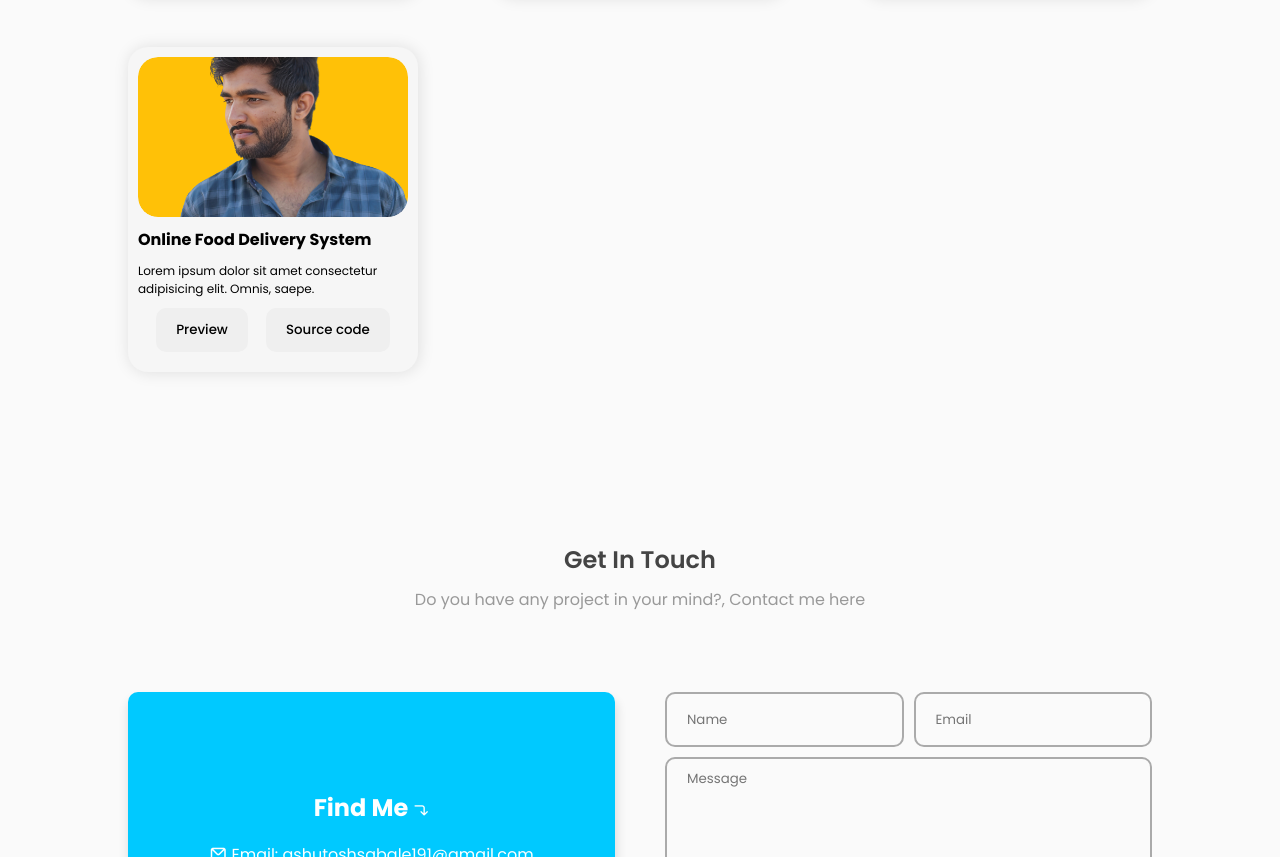
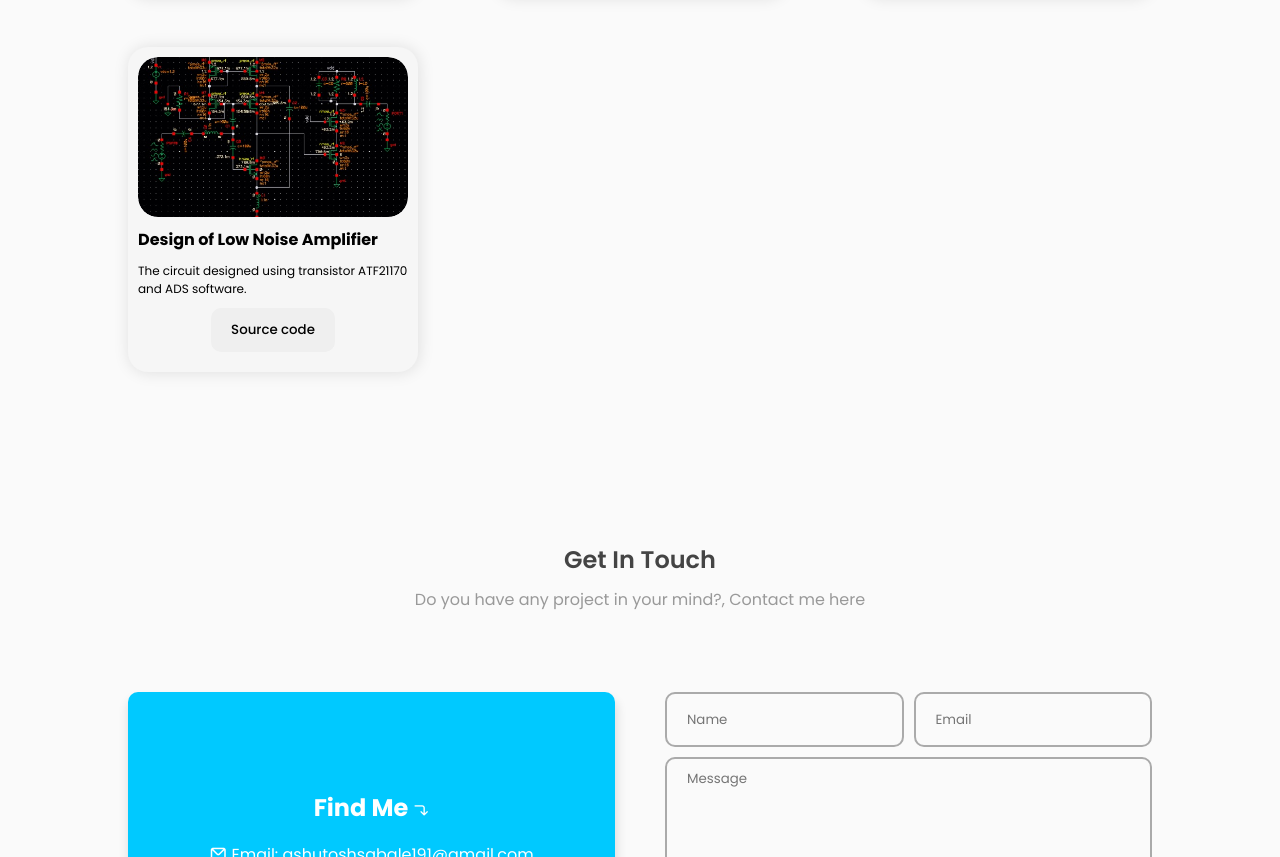
Before and after one commit to ashutoshsabale/ashutoshsabale-portfolio, a plain HTML site: page index.html in a window 1280 px wide. Shown: the part 2315-3172 px from the top of the page. Drawn offline with nearby package versions, Linux system fonts and the light colour scheme.

Commit message:
project added

```diff
--- a/index.html
+++ b/index.html
@@ -239,13 +239,13 @@
                 </div>
                 <div class="project-card">
                   <div class="project-box-img">
-                    <img src="./src/photos/3.png" alt="preview Image">
+                    <img src="./src/photos/LNA-schematic.jpg" alt="preview Image">
                   </div>
-                  <h4>Online Food Delivery System</h4>
-                  <p style="font-size: 12px;">Lorem ipsum dolor sit amet consectetur adipisicing elit. Omnis, saepe.</p>
+                  <h4>Design of Low Noise Amplifier</h4>
+                  <p style="font-size: 12px;">The circuit designed using transistor ATF21170 and ADS software.</p>
                   <div class="project-card-buttons">
-                    <button class="btn">Preview</button>
-                    <button class="btn">Source code</button>
+                    <!-- <button class="btn">Preview</button> -->
+                    <a href="https://github.com/ashutoshsabale/Low-noise-amplifier" target="_blank"><button class="btn">Source code</button></a>
                   </div>
                 </div>
 
```
Also changed, not shown: src/photos/LNA-schematic.jpg (added).
